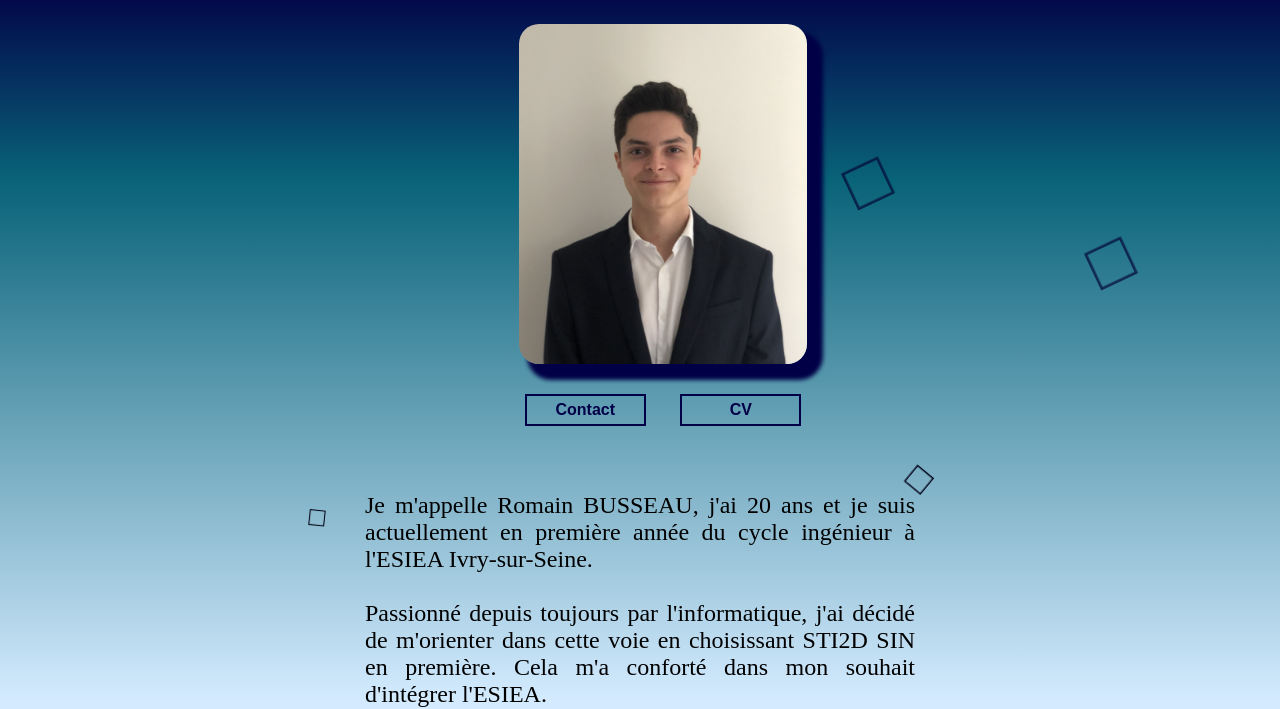
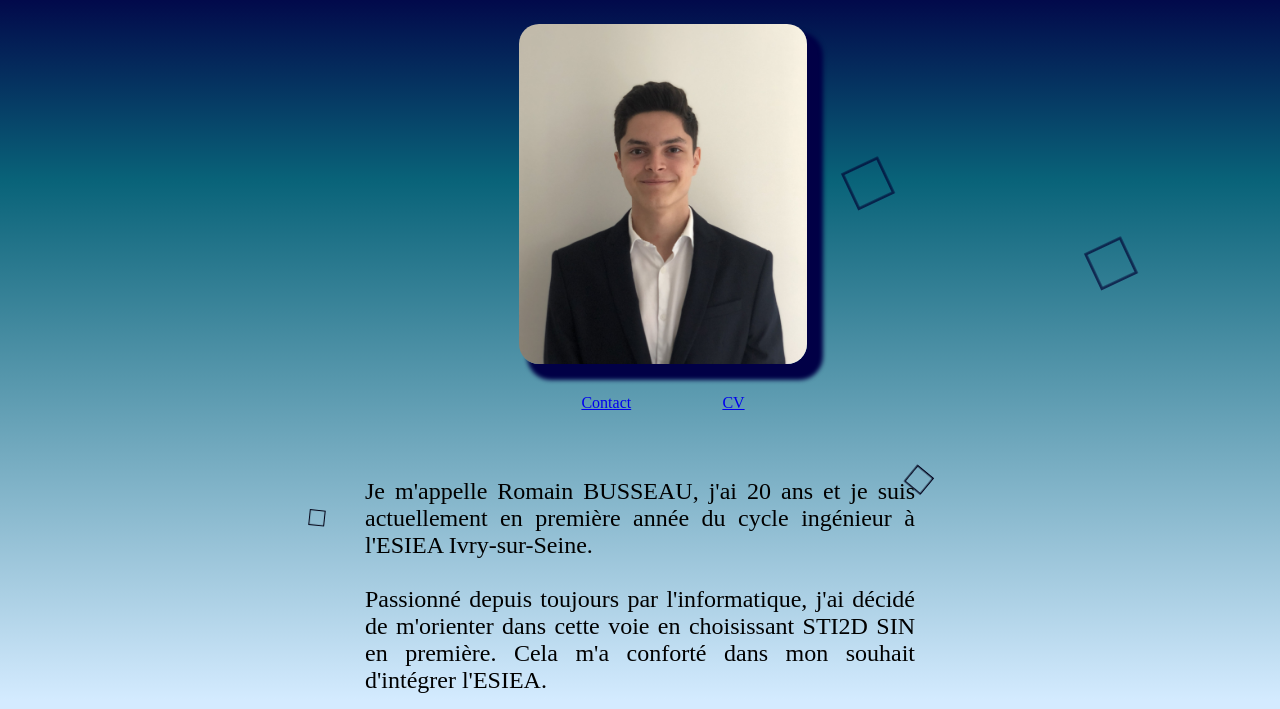
Before and after one commit to RomainBsu/RomainBsu.github.io, a website: page index.html in a window 1280 px wide. Shown: the part 99-808 px from the top of the page. Drawn offline with nearby package versions, Linux system fonts and the light colour scheme.

Commit message:
Update index.html

```diff
--- a/index.html
+++ b/index.html
@@ -38,8 +38,8 @@
             <div class="imageidentite">
                 <img src="idéntité.JPG">
                 <div class="presentationbouton">
-                    <button>Contact</button>
-                    <button>CV</button>
+                    <a href="mailto:romain.busseau@outlook.fr">Contact</a>
+                    <a href="/Romain BUSSEAU CV.pdf">CV</a>
                 </div>
             </div>
 
```
